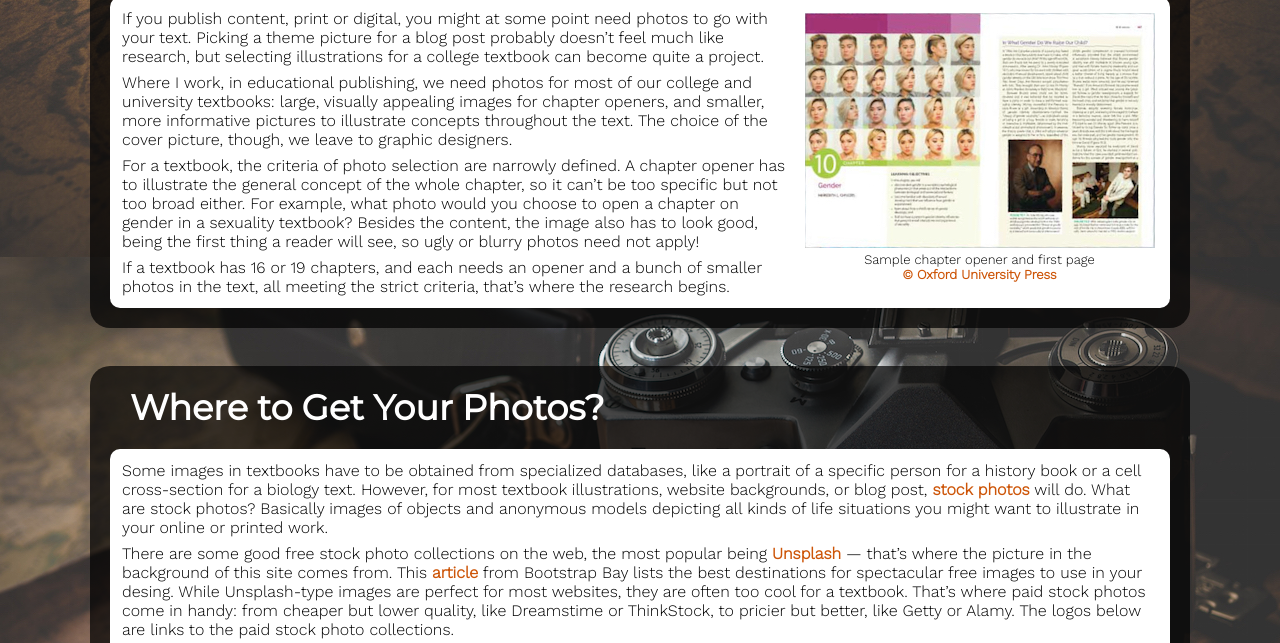
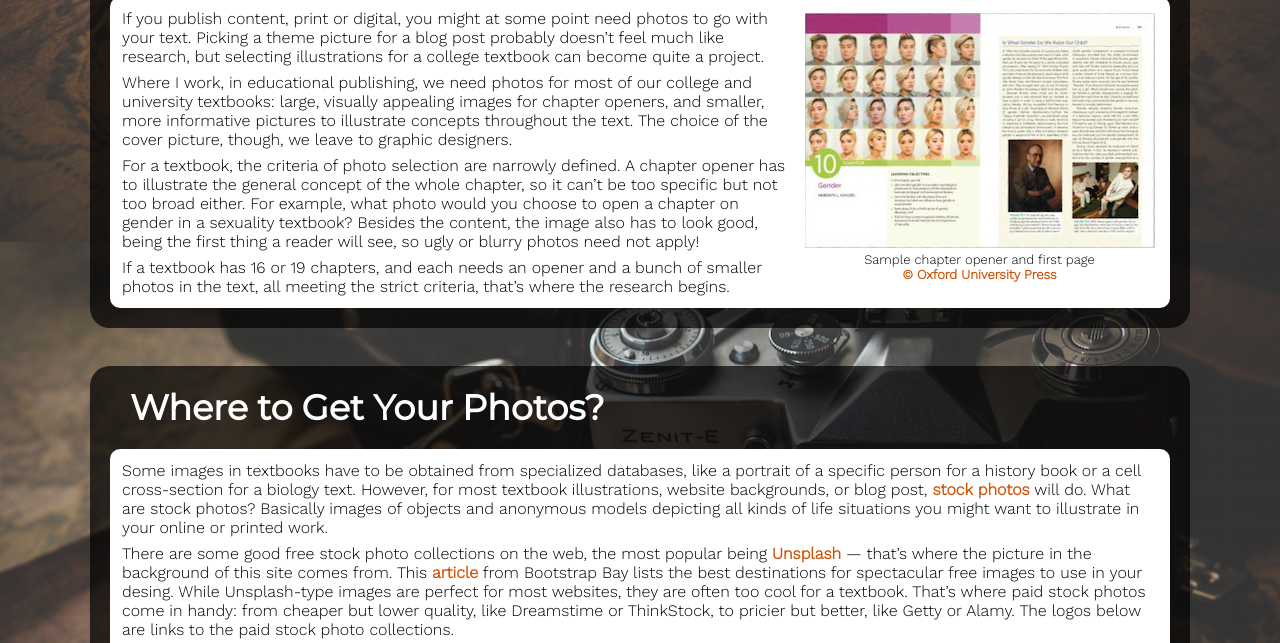
Before and after one commit to martakule/kule.github.io, a plain HTML site: page index.html in a window 1280 px wide. Shown: the part 718-1361 px from the top of the page. Drawn offline with nearby package versions, Linux system fonts and the light colour scheme.

Commit message:
Update main.css

```diff
--- a/main.css
+++ b/main.css
@@ -13,8 +13,11 @@ Use at the very beginning to set up the basic structure with divs:
 }
 
 body {
-	background-image: url("images/background.jpg");
-	background-attachment: fixed;
+	background: url("images/background.jpg") no-repeat center center fixed;
+	-webkit-background-size: cover;
+	-moz-background-size: cover;
+	-o-background-size: cover;
+	background-size: cover;
 	font-family: "Work Sans","Trebuchet MS", Helvetica, sans-serif;
 	font-weight: 100;
 }
```
